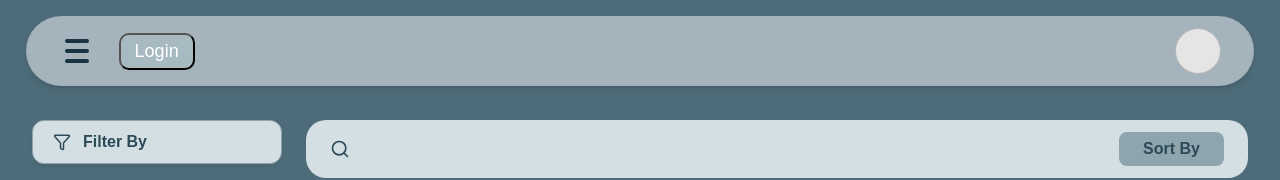
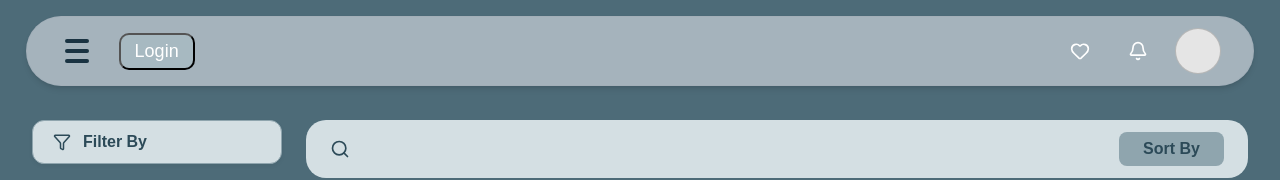
Before and after one commit to darkemperor-7791/project-lancers-frontend-, a React (Vite) app: page / in a window 1280 px wide. Both pictures are taken after a click on the button "Find Work". Shown: the top 180 px of the page. Built offline with nearby package versions, Linux system fonts and the light colour scheme.

Commit message:
Initial commit: frontend setup

```diff
--- a/src/App.jsx
+++ b/src/App.jsx
@@ -7,6 +7,8 @@
   useLocation,
   useNavigate
 } from "react-router-dom";
+
+import { Bell, Heart } from "lucide-react";
 
 import AuthPages from "./Pages/AuthPages";
 import FindWorkPage from "./Pages/FindWorkPage";
@@ -54,20 +56,24 @@
       </div>
 
       <div className="navbar-right">
-        {/* Favorites */}
+        {/* Favorites - Hide on login page */}
+        {!isLoginPage && (
           <Link to="/fl" className="icon-btn" aria-label="Freelancers">
+            <Heart size={20} />
+          </Link>
+        )}
 
-        </Link>
-
-        {/* Notifications */}
+        {/* Notifications - Hide on login page */}
+        {!isLoginPage && (
           <Link
             to="/notif"
             state={{ background: location }}
             className="icon-btn"
             aria-label="Notifications"
           >
-
+            <Bell size={20} />
           </Link>
+        )}
 
         {/* Profile Settings */}
         <Link to="/setpf" className="profile-icon" title="Settings"></Link>
```
Lines whose indentation alone changed are shown as unchanged.
